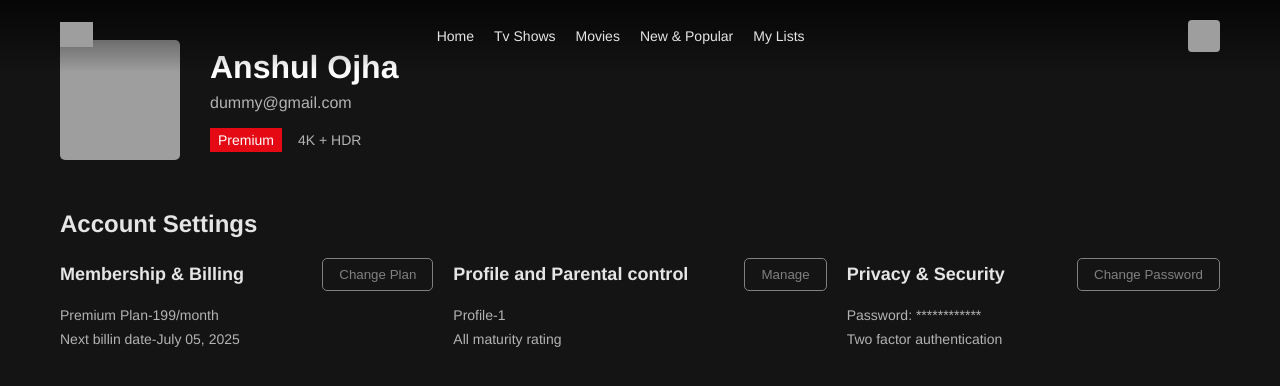
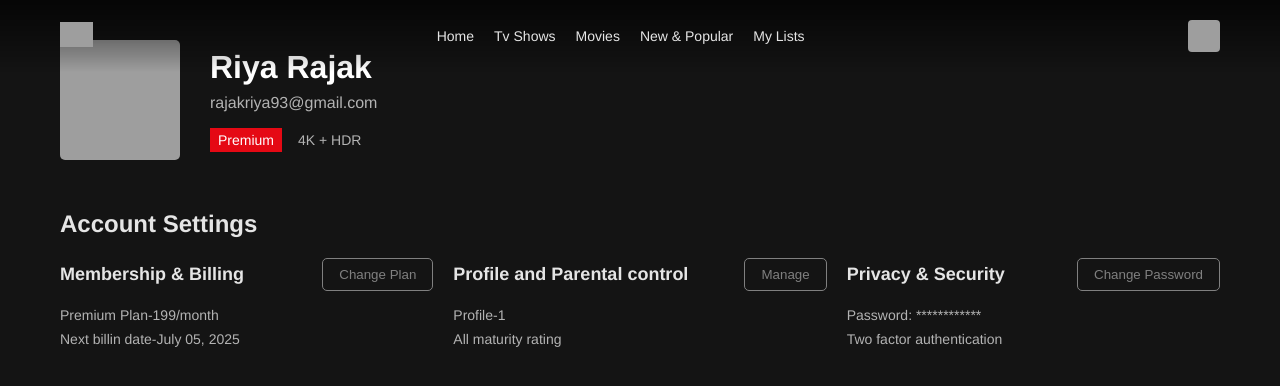
Before and after one commit to riyaxcode/NETFLIX_CLONE, a website: page profile-details.html in a window 1280 px wide. Drawn offline with Linux system fonts and the light colour scheme; grey boxes are pictures that could not be loaded; some icons are missing.

Commit message:
profile-details.html

```diff
--- a/profile-details.html
+++ b/profile-details.html
@@ -45,8 +45,8 @@
           />
         </div>
         <div class="profile-info">
-          <h1 class="profile-name">Anshul Ojha</h1>
-          <p class="profile-email">dummy@gmail.com</p>
+          <h1 class="profile-name">Riya Rajak</h1>
+          <p class="profile-email">rajakriya93@gmail.com</p>
           <div class="membership-info">
             <span class="membership-badge">Premium</span>
             <span class="membership-details">4K + HDR</span>
```
